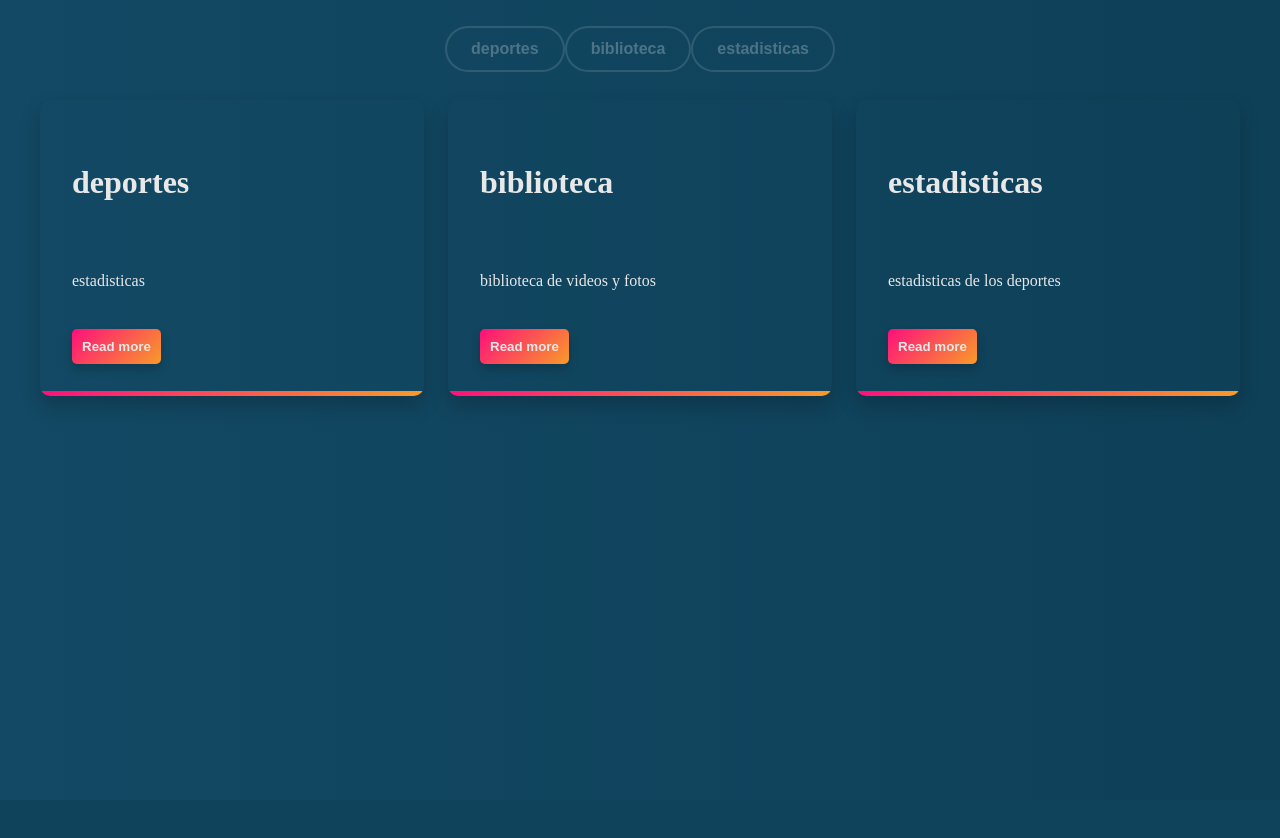
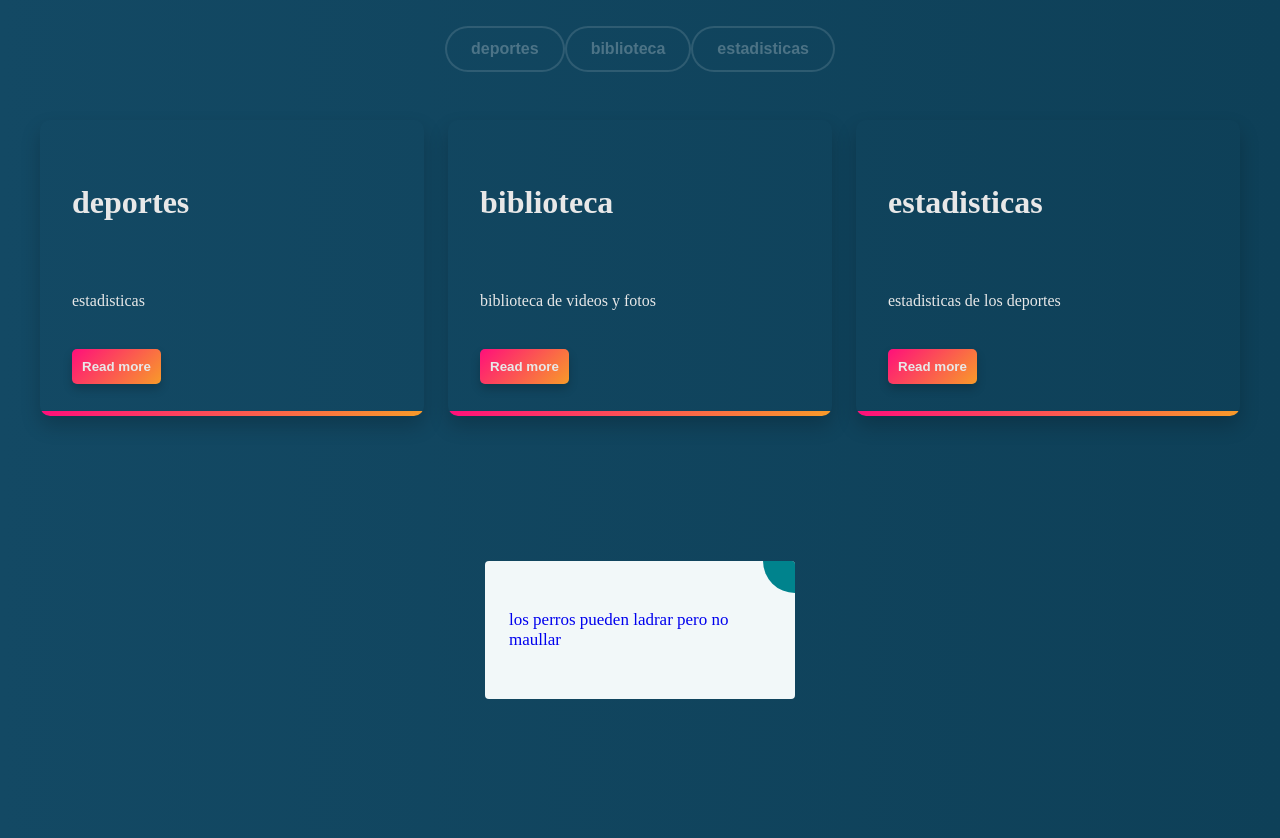
Before and after one commit to lucianonhperiera/Depologs_tp, a PHP site: page /pages/home_pages.html in a window 1280 px wide. Before the commit the page ends 407 px from the top, so only its background shows below. Run offline with PHP 8.4, Linux system fonts and the light colour scheme.

Commit message:
modificaciones home pages

```diff
--- a/pages/cartas_de_presentacion.css
+++ b/pages/cartas_de_presentacion.css
@@ -1,12 +1,14 @@
 .cartaspresentacion{
     text-align: center;
     padding-top: 20px;
+    margin-top: 20px;
 }
 .card {
     position: relative;
     display: inline-block;
     align-items: center;
     justify-content: center;
+    margin-top: 20px;
     margin: 10px;
     width: 320px;
     box-shadow: 0 10px 20px rgba(0, 0, 0, 0.2);
@@ -80,3 +82,201 @@
   .content .btn:active {
     box-shadow: none;
   }
+
+  .cardcambiante {
+    font-size: 17px;
+    font-weight: 400;
+    line-height: 20px;
+    color: #666;
+  }
+
+  .card p.small {
+    font-size: 14px;
+  }
+
+  .go-corner {
+    display: flex;
+    align-items: center;
+    justify-content: center;
+    position: absolute;
+    width: 32px;
+    height: 32px;
+    overflow: hidden;
+    top: 0;
+    right: 0;
+    background-color: #00838d;
+    border-radius: 0 4px 0 32px;
+  }
+
+  .go-arrow {
+    margin-top: -4px;
+    margin-right: -4px;
+    color: white;
+    font-family: courier, sans;
+  }
+
+  .card1 {
+    display: block;
+    position: relative;
+    max-width: 262px;
+    background-color: #f2f8f9;
+    border-radius: 4px;
+    padding: 32px 24px;
+    margin: 12px;
+    text-decoration: none;
+    z-index: 0;
+    overflow: hidden;
+  }
+
+  .card1:before {
+    content: "";
+    position: absolute;
+    z-index: -1;
+    top: -16px;
+    right: -16px;
+    background: #00838d;
+    height: 32px;
+    width: 32px;
+    border-radius: 32px;
+    transform: scale(1);
+    transform-origin: 50% 50%;
+    transition: transform 0.25s ease-out;
+  }
+
+  .card1:hover:before {
+    transform: scale(21);
+  }
+
+  .card1:hover p {
+    transition: all 0.3s ease-out;
+    color: rgba(255, 255, 255, 0.8);
+  }
+
+  .card1:hover h3 {
+    transition: all 0.3s ease-out;
+    color: #fff;
+  }
+
+  .card2 {
+    display: block;
+    top: 0px;
+    position: relative;
+    max-width: 262px;
+    background-color: #f2f8f9;
+    border-radius: 4px;
+    padding: 32px 24px;
+    margin: 12px;
+    text-decoration: none;
+    z-index: 0;
+    overflow: hidden;
+    border: 1px solid #f2f8f9;
+  }
+
+  .card2:hover {
+    transition: all 0.2s ease-out;
+    box-shadow: 0px 4px 8px rgba(38, 38, 38, 0.2);
+    top: -4px;
+    border: 1px solid #ccc;
+    background-color: white;
+  }
+
+  .card2:before {
+    content: "";
+    position: absolute;
+    z-index: -1;
+    top: -16px;
+    right: -16px;
+    background: #00838d;
+    height: 32px;
+    width: 32px;
+    border-radius: 32px;
+    transform: scale(2);
+    transform-origin: 50% 50%;
+    transition: transform 0.15s ease-out;
+  }
+
+  .card2:hover:before {
+    transform: scale(2.15);
+  }
+
+  .card3 {
+    display: block;
+    top: 0px;
+    position: relative;
+    max-width: 262px;
+    background-color: #f2f8f9;
+    border-radius: 4px;
+    padding: 32px 24px;
+    margin: 12px;
+    text-decoration: none;
+    overflow: hidden;
+    border: 1px solid #f2f8f9;
+  }
+
+  .card3 .go-corner {
+    opacity: 0.7;
+  }
+
+  .card3:hover {
+    border: 1px solid #00838d;
+    box-shadow: 0px 0px 999px 999px rgba(255, 255, 255, 0.5);
+    z-index: 500;
+  }
+
+  .card3:hover p {
+    color: #00838d;
+  }
+
+  .card3:hover .go-corner {
+    transition: opactiy 0.3s linear;
+    opacity: 1;
+  }
+
+  .card4 {
+    display: block;
+    top: 0px;
+    position: relative;
+    max-width: 262px;
+    background-color: #fff;
+    border-radius: 4px;
+    padding: 32px 24px;
+    margin: 12px;
+    text-decoration: none;
+    overflow: hidden;
+    border: 1px solid #ccc;
+  }
+
+  .card4 .go-corner {
+    background-color: #00838d;
+    height: 100%;
+    width: 16px;
+    padding-right: 9px;
+    border-radius: 0;
+    transform: skew(6deg);
+    margin-right: -36px;
+    align-items: start;
+    background-image: linear-gradient(-45deg, #8f479a 1%, #dc2a74 100%);
+  }
+
+  .card4 .go-arrow {
+    transform: skew(-6deg);
+    margin-left: -2px;
+    margin-top: 9px;
+    opacity: 0;
+  }
+
+  .card4:hover {
+    border: 1px solid #cd3d73;
+  }
+
+  .card4 h3 {
+    margin-top: 8px;
+  }
+
+  .card4:hover .go-corner {
+    margin-right: -12px;
+  }
+
+  .card4:hover .go-arrow {
+    opacity: 1;
+  }
--- a/pages/home_pages.css
+++ b/pages/home_pages.css
@@ -0,0 +1,6 @@
+.texto-cambiante{
+    display: flex;
+    justify-content: center; /* Centrar horizontalmente */
+    align-items: center; /* Centrar verticalmente */
+    height: 50vh; /* Altura del viewport */
+}
--- a/pages/home_pages.html
+++ b/pages/home_pages.html
@@ -65,5 +65,37 @@
             </div>
         </div>
     </div>
+    <div class="texto-cambiante">
+        <div class="cardcambiante">
+            <a class="card1" href="#">
+             <p id="textoCambiante">Texto 1</p>
+             <div class="go-corner" href="#">
+               <div class="go-arrow">
+
+               </div>
+             </div>
+           </a>
+         </div>
+
+    </div>
+
+    <script>
+        // Array de textos que quieres mostrar
+        const textos = ["tus papas son primos", "los perros pueden ladrar pero no maullar", "esternocleidomastoideo", "tus perros tienen 4 patas"];
+        let currentIndex = 0;
+
+        // Función para cambiar el texto cada 2 minutos (120,000 milisegundos)
+        function cambiarTexto() {
+            currentIndex = (currentIndex + 1) % textos.length;
+            const elementoTexto = document.getElementById("textoCambiante");
+            elementoTexto.textContent = textos[currentIndex];
+        }
+
+        // Cambiar el texto inicial
+        cambiarTexto();
+
+        // Establecer un intervalo para cambiar el texto cada 2 minutos
+        setInterval(cambiarTexto, 30000);
+    </script>
 </body>
 </html>
```
